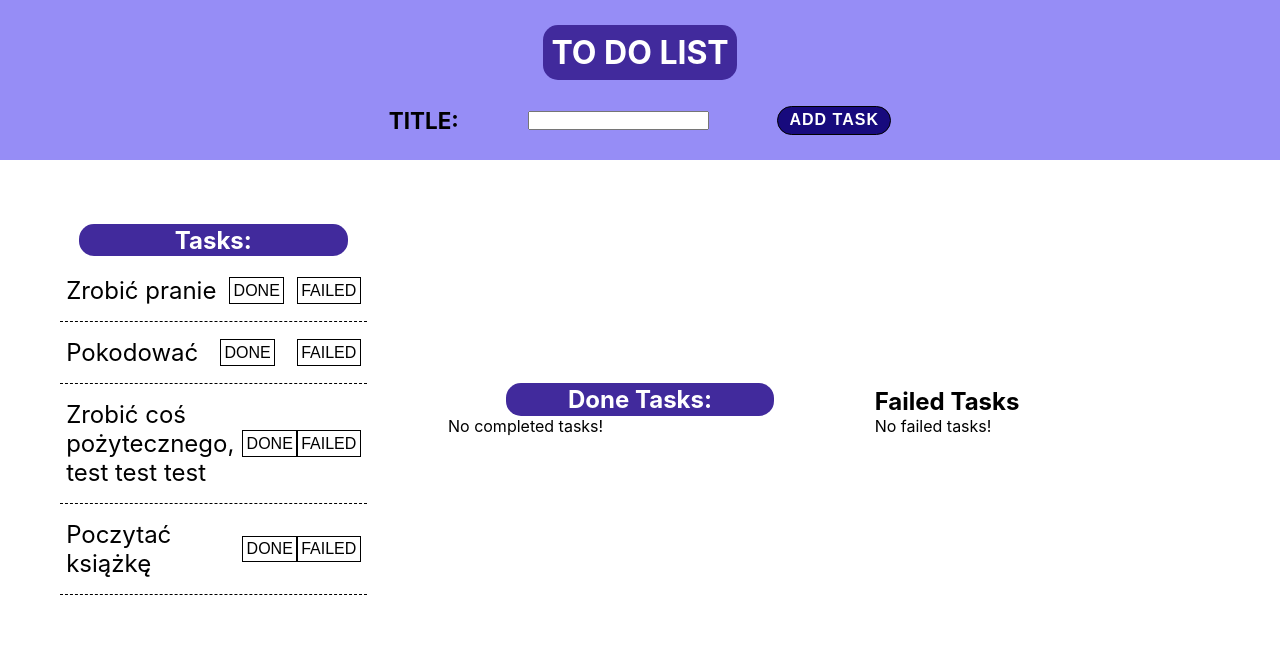
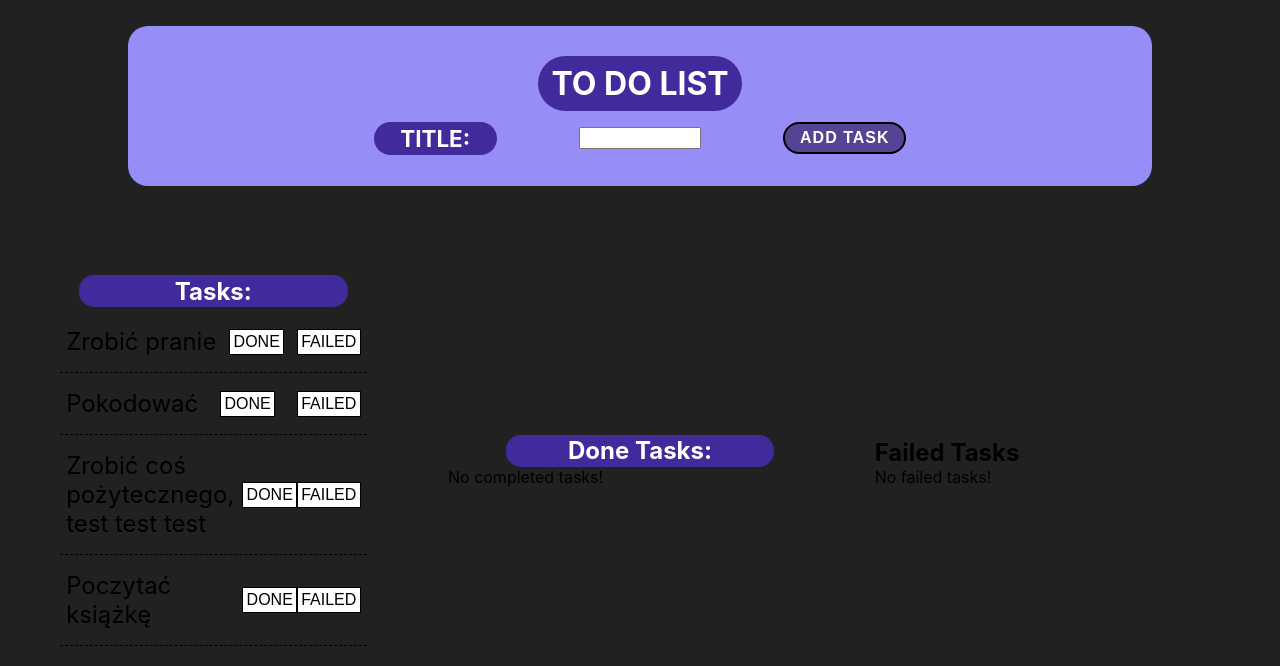
Before and after one commit to Nordslig/todo-react, a React (Create React App) app: page / in a window 1280 px wide. Shown: the top 666 px of the page. Built offline with nearby package versions, Linux system fonts and the light colour scheme.

Commit message:
add app.js styles

```diff
--- a/src/App.css
+++ b/src/App.css
@@ -1,3 +1,7 @@
+.body {
+  /* background-color: #212121; */
+}
+
 .title {
   display: block;
   width: 70%;
--- a/src/App.js
+++ b/src/App.js
@@ -35,7 +35,7 @@ function App() {
   };
 
   return (
-    <Fragment>
+    <div className="body">
       <NewTask addNewTask={addTaskHandler} />
       <div className="sections">
         <TasksList
@@ -46,7 +46,7 @@ function App() {
         <DoneTasks list={doneTasks} />
         <FailedTasks list={failedTasks} />
       </div>
-    </Fragment>
+    </div>
   );
 }
 
--- a/src/components/tasks/NewTask.module.css
+++ b/src/components/tasks/NewTask.module.css
@@ -1,49 +1,63 @@
 .header {
+  width: 80%;
+  height: 10rem;
+  margin: 2% auto;
   display: flex;
   flex-direction: column;
   justify-content: center;
   align-items: center;
-  height: 10rem;
-  background-color: rgb(150, 141, 246);
-  /* color: #fff; */
+  border-radius: 20px;
+  background-color: #968df6;
+  color: #fff;
 }
+
 .title {
-  margin-bottom: 2%;
-  padding: 0.5rem;
+  width: 20%;
+  margin-bottom: 1%;
+  padding: 0.5rem 0;
+  border-radius: 45px;
   text-align: center;
   text-transform: uppercase;
-  background-color: rgb(65, 42, 156);
-  border-radius: 15px;
-  color: #fff;
+  background-color: #412a9c;
 }
 .form {
-  width: 50%;
+  width: 60%;
   display: flex;
-  justify-content: space-evenly;
+  justify-content: space-around;
   align-items: center;
+}
+
+.form > * {
+  width: 20%;
+}
+
+.label {
+  padding: 0.2rem 0;
+  border-radius: 20px;
+  font-size: 1.4rem;
   text-align: center;
-}
-.label {
+  font-weight: bold;
   text-transform: uppercase;
-  font-size: 1.4rem;
-  font-weight: bold;
+  background-color: #412a9c;
 }
 .input {
+  font-size: 1rem;
 }
 
 .btn {
-  padding: 0.3rem 0.7rem;
-  border: 1px solid black;
-  background-color: rgb(23, 10, 125);
-  border-radius: 15px;
-  color: #fff;
+  padding: 0.3rem 0;
+  border: 2px solid black;
+  border-radius: 20px;
+  transition: 0.1s linear;
+  letter-spacing: 1px;
   font-size: 1rem;
   text-transform: uppercase;
   font-weight: bold;
-  letter-spacing: 1px;
+  background-color: #544493;
+  color: #fff;
 }
 
 .btn:active {
-  background-color: rgb(169, 161, 223);
+  background-color: #968df6;
   color: #000;
 }
--- a/src/index.css
+++ b/src/index.css
@@ -10,4 +10,5 @@ body {
     sans-serif;
   -webkit-font-smoothing: antialiased;
   -moz-osx-font-smoothing: grayscale;
+  background-color: #212121;
 }
```
